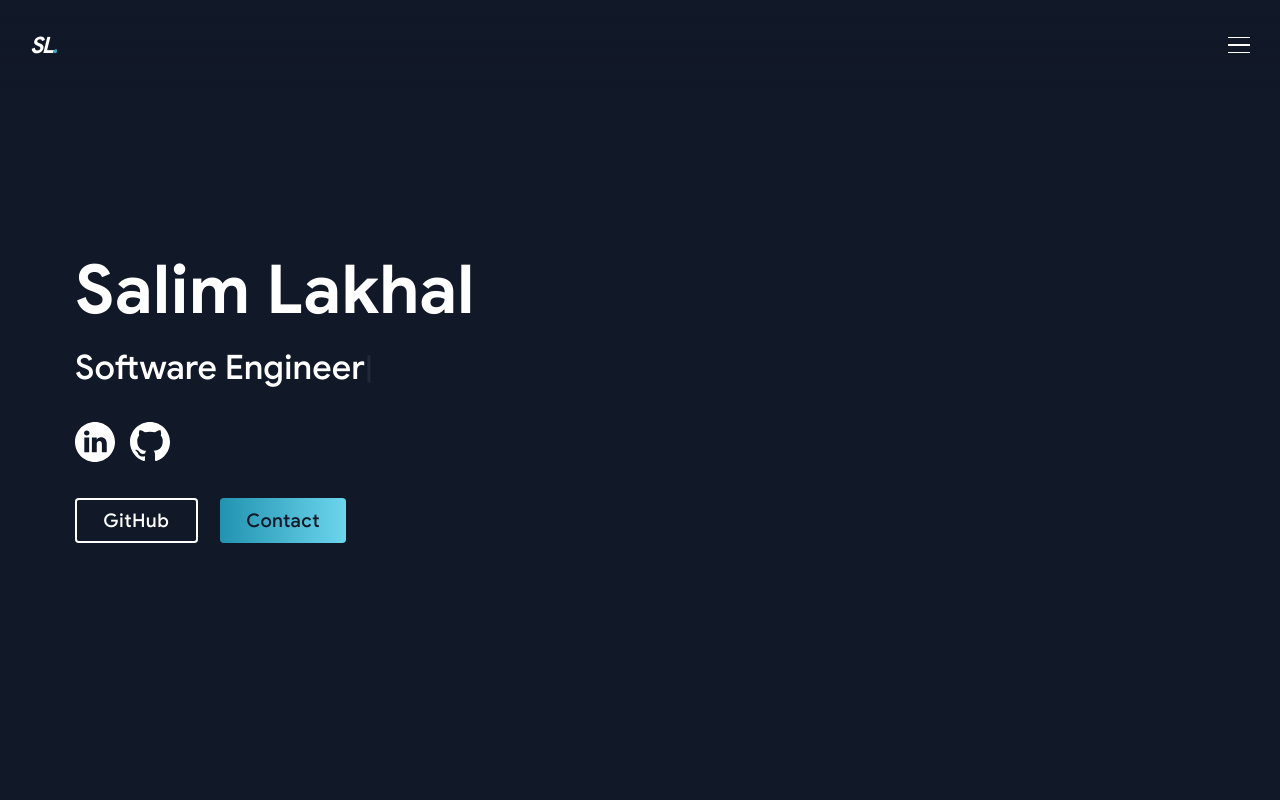
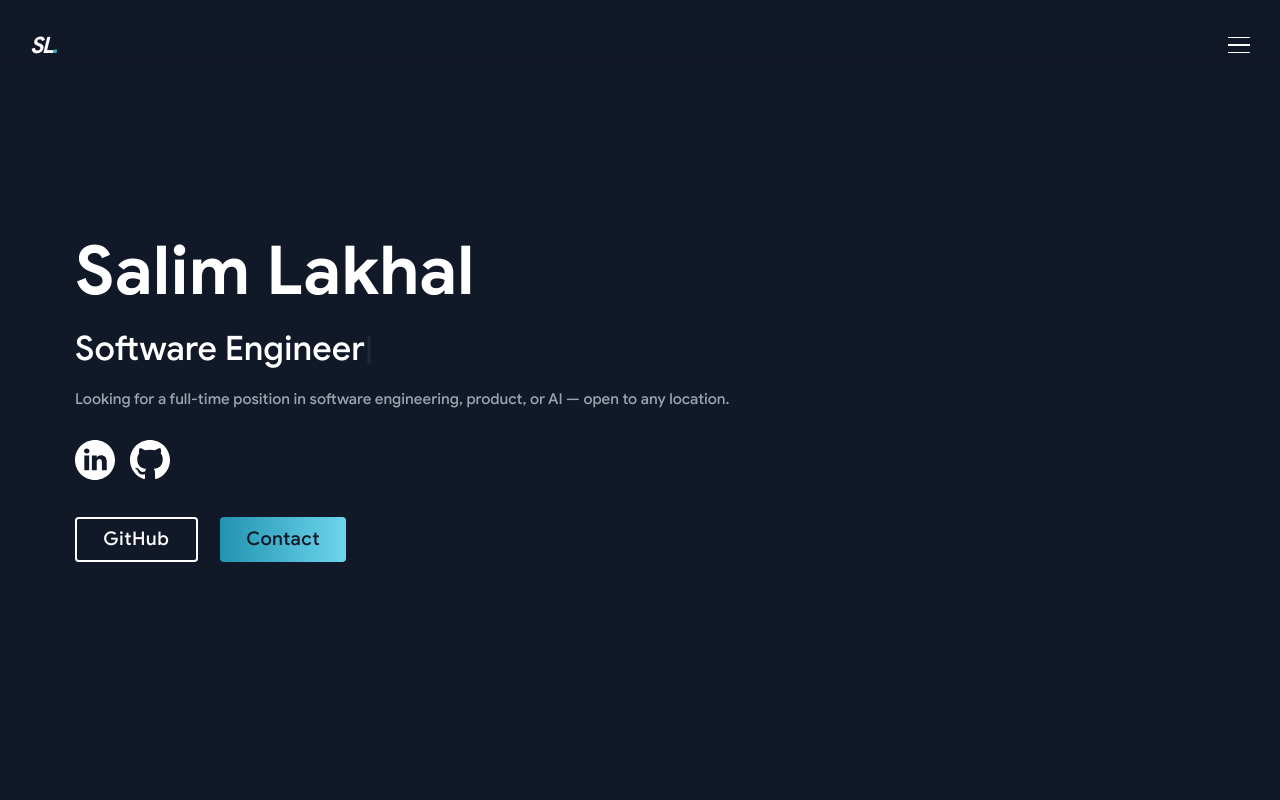
Before and after one commit to salim-lakhal/Portfolio, a Next.js app: page / in a window 1280 px wide. Shown: the top 800 px of the page. Built offline with nearby package versions, Linux system fonts and the light colour scheme.

Commit message:
add availability line

```diff
--- a/components/home/hero.tsx
+++ b/components/home/hero.tsx
@@ -72,8 +72,11 @@ const HeroSection = React.memo(() => {
       <div className="md:mb-6 mb-4">
         <h1 className="text-3xl sm:text-5xl md:text-7xl font-bold seq">Salim Lakhal</h1>
       </div>
-      <p className="mb-8">
+      <p className="mb-4">
         <span className={HERO_STYLES.TYPED_SPAN} ref={typedSpanElement}></span>
+      </p>
+      <p className="text-sm sm:text-base text-gray-400 seq mb-8">
+        Looking for a full-time position in software engineering, product, or AI — open to any location.
       </p>
       <div className="flex seq mb-8">{renderSocialLinks()}</div>
       <div className="flex seq">
```
